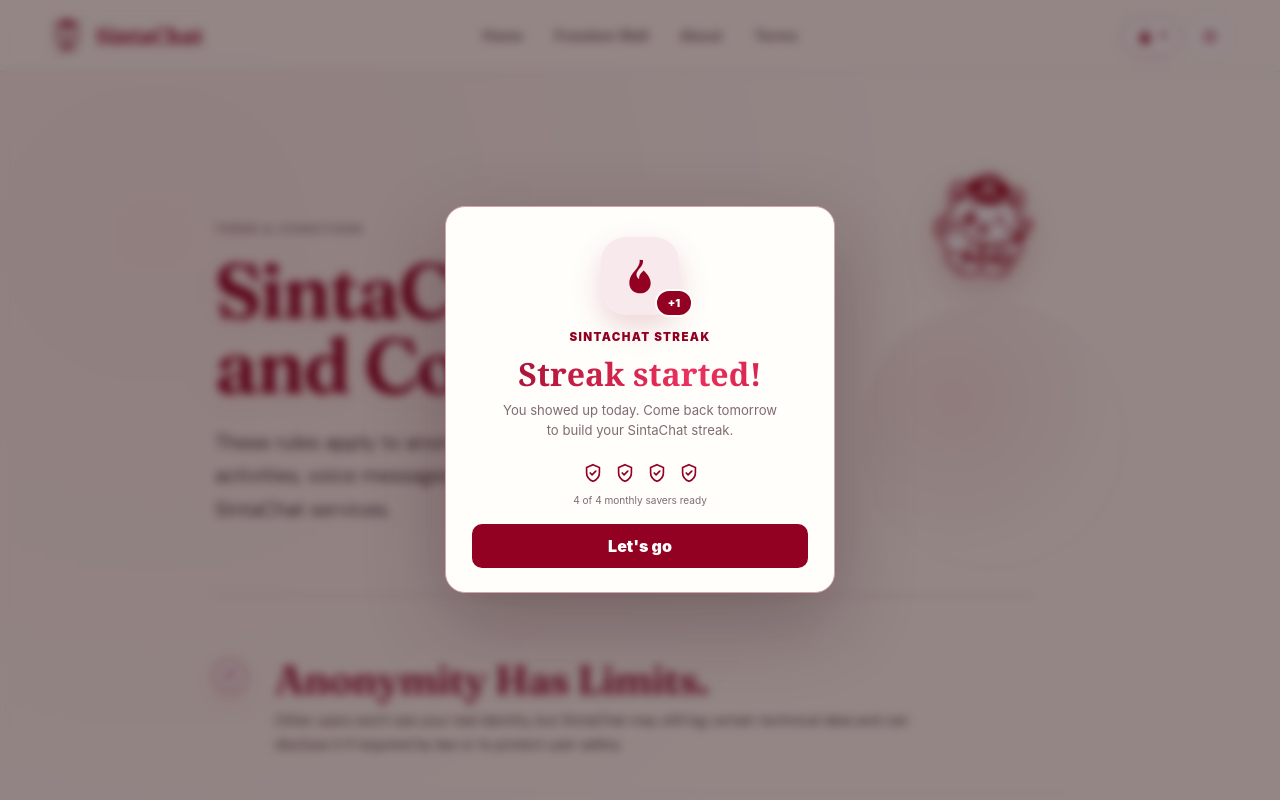
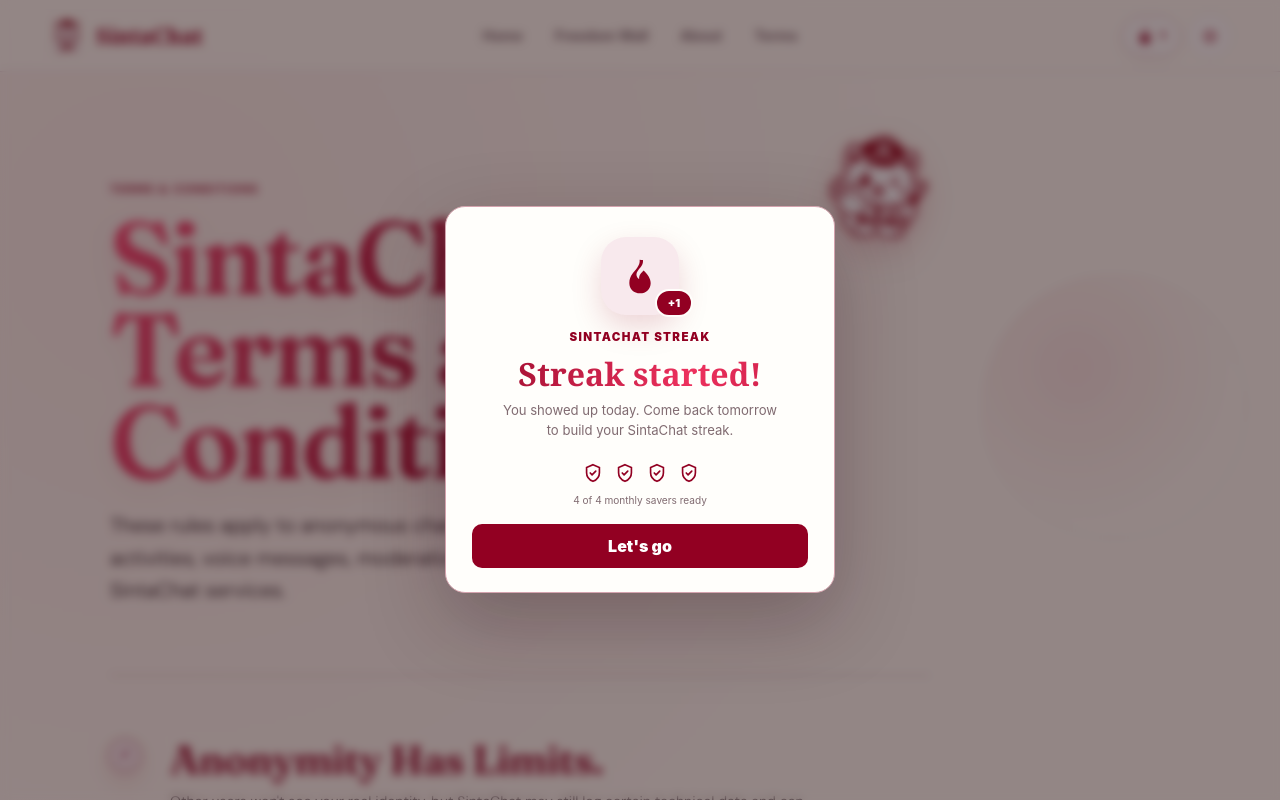
Before and after one commit to akiakyo/sintachat, a Next.js app in the folder apps/web/: page /terms in a window 1280 px wide. Shown: the top 800 px of the page. Built offline with nearby package versions, Linux system fonts and the light colour scheme.

Commit message:
fix: allow start matching without pre-saved profile, remove legal-page class conflict on terms gradient heading

```diff
--- a/apps/web/src/app/terms/page.tsx
+++ b/apps/web/src/app/terms/page.tsx
@@ -16,7 +16,7 @@
 ];
 
 export default function Terms(){
- return <><SiteHeader/><main className="editorial-page terms-page legal-page">
+ return <><SiteHeader/><main className="editorial-page terms-page">
   <header className="editorial-hero"><p className="eyebrow">TERMS &amp; CONDITIONS</p><div className="terms-hero-art"><img src="/assets/policecat.png" alt=""/></div><h1>SintaChat <em>Terms and Conditions.</em></h1><p className="editorial-lead">These rules apply to anonymous chat, the Freedom Wall, reports, activities, voice messages, moderation features, and other SintaChat services.</p></header>
    <div className="terms-numbered">
      {TERMS.map(term=><article key={term.title}>
--- a/apps/web/src/components/MatchForm.tsx
+++ b/apps/web/src/components/MatchForm.tsx
@@ -96,7 +96,7 @@
       <fieldset><legend>Conversation vibe</legend><div className="chips">{vibes.map(value=><button type="button" key={value} className={vibe===value?"active":""} onClick={()=>setVibe(value)}>{value}</button>)}</div></fieldset>
       <fieldset><legend>Interests <em>optional, up to 3</em></legend><div className="chips">{interestList.map(value=><button type="button" key={value} className={interests.includes(value)?"active":""} onClick={()=>toggleInterest(value)}>{value}</button>)}</div></fieldset>
       {preferencesError&&<p className="form-error" role="alert">{preferencesError}</p>}
-      <button className="match-preferences-submit" type="button" disabled={!vibe} onClick={()=>{if(!vibe)return;const existing=getProfile();if(!existing){setPreferencesError("Please complete your profile first.");return}saveProfile({...existing,nickname:nickname.trim(),campus,preference:pref as MatchPreference,vibe,interests});saveConversationPreferences(vibe,interests);closePreferences();startMatching()}}>Start matching</button>
+      <button className="match-preferences-submit" type="button" disabled={!vibe} onClick={()=>{if(!vibe)return;if(!pref||!campus||(admin?!nickname.trim():nickname.trim().length<3)){setPreferencesError("Please complete your profile first.");return}const existing=getProfile();saveProfile({...existing,nickname:nickname.trim(),campus,preference:pref as MatchPreference,vibe,interests,gender:existing?.gender||"unspecified"});saveConversationPreferences(vibe,interests);closePreferences();startMatching()}}>Start matching</button>
     </section>
   </div>}
  </form>
```
